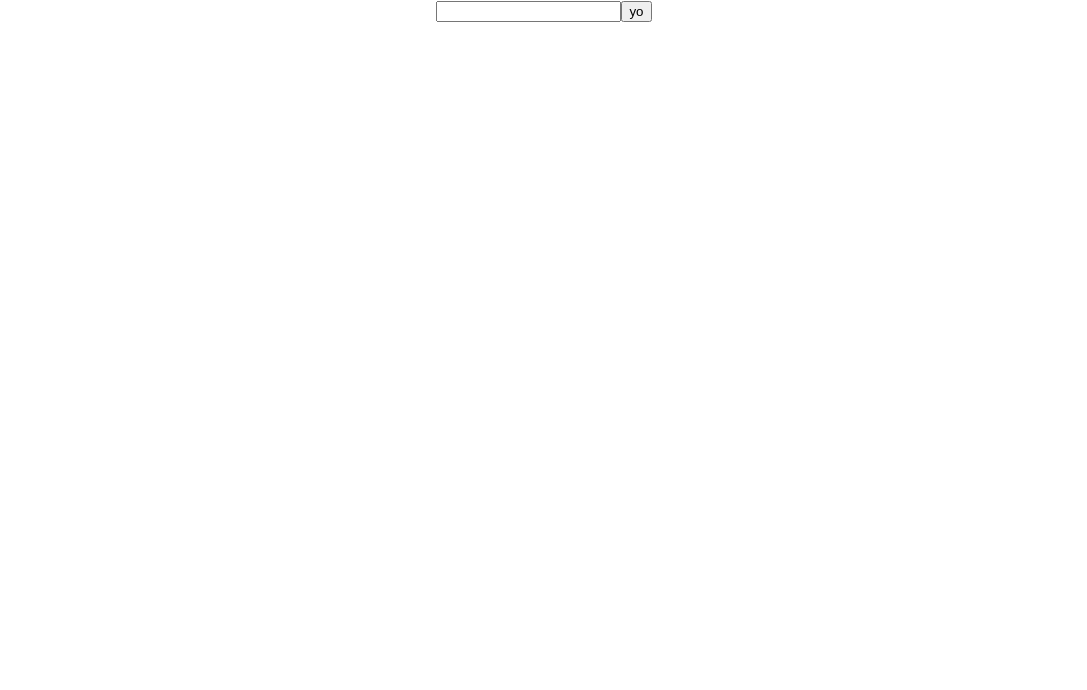
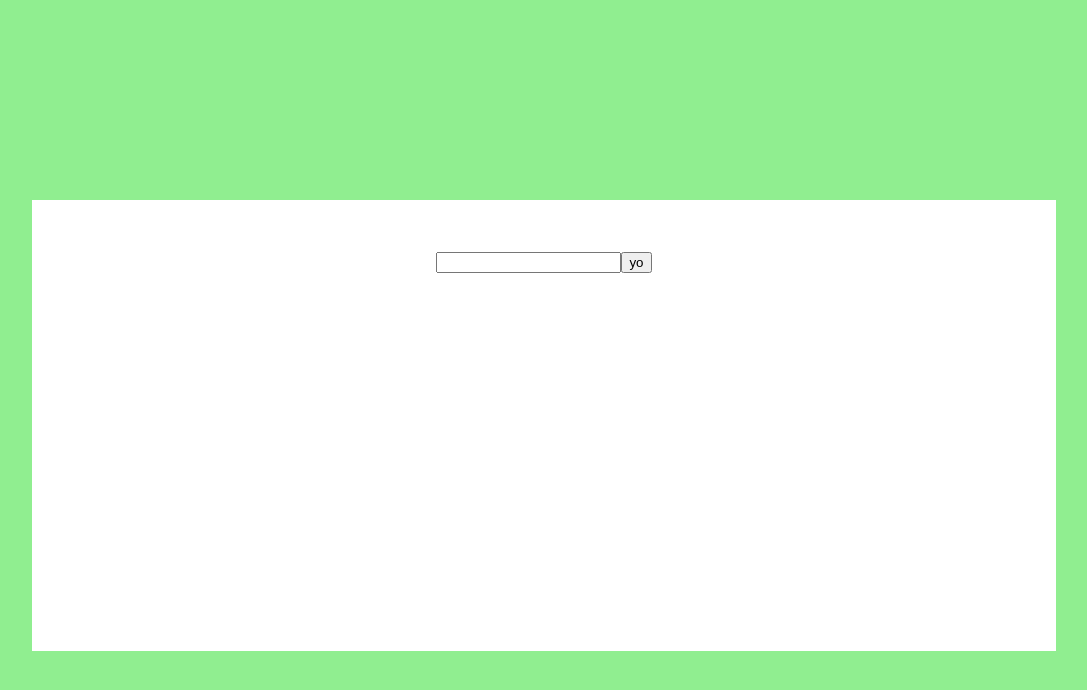
Before and after one commit to monishprojs/pokeApp, a React (Create React App) app: page / in a window 1280 px wide. Shown: the top 690 px of the page, without its empty margins (96-1183 px from the left). Built offline with nearby package versions, Linux system fonts and the light colour scheme.

Commit message:
added styling

```diff
--- a/src/components/mons.css
+++ b/src/components/mons.css
@@ -1,3 +1,15 @@
 body {
+    background-color: lightgreen;
+    display: flex;
+    justify-content: center;
+}
+
+
+.info {
+    margin-top: 25vh;
+    padding-top: 5%;
     text-align: center;
+    background-color: white;
+    width: 80vw;
+    height: 50vh;
 }
--- a/src/components/mons.tsx
+++ b/src/components/mons.tsx
@@ -58,7 +58,6 @@ function Mon() {
                 i++;
             }
         }
-        // let movesList = [data.moves[array[0]], data.moves[array[1]], data.moves[array[2]], data.moves[array[3]]];
         let moves0= data.moves[array[0]].move.name
         setMove0(moves0);
 
@@ -75,22 +74,28 @@ function Mon() {
   }
 
     return (
-        <div>
-        <input type="text" id="name"/>
-        <button onClick={getData}>yo</button>
+       <div className='container'>
         <div className='info' id='info'>
+            <div>
+                    <input type="text" id="name" />
+                    <button onClick={getData}>yo</button>
+            </div>
+            <div>
+                    <img src={imgLink} alt="" />
+            </div>
+            <div>
             {name}
-            <img src= {imgLink} alt="" />
-            <div>
+                </div>
+            <div id="move0">
                 {move0}
             </div>
-            <div>
+                <div id="move1">
                 {move1}
             </div>
-            <div>
+                <div id="move2">
                 {move2}
             </div>
-            <div>
+                <div id="move3">
                 {move3}
             </div>
 
```
